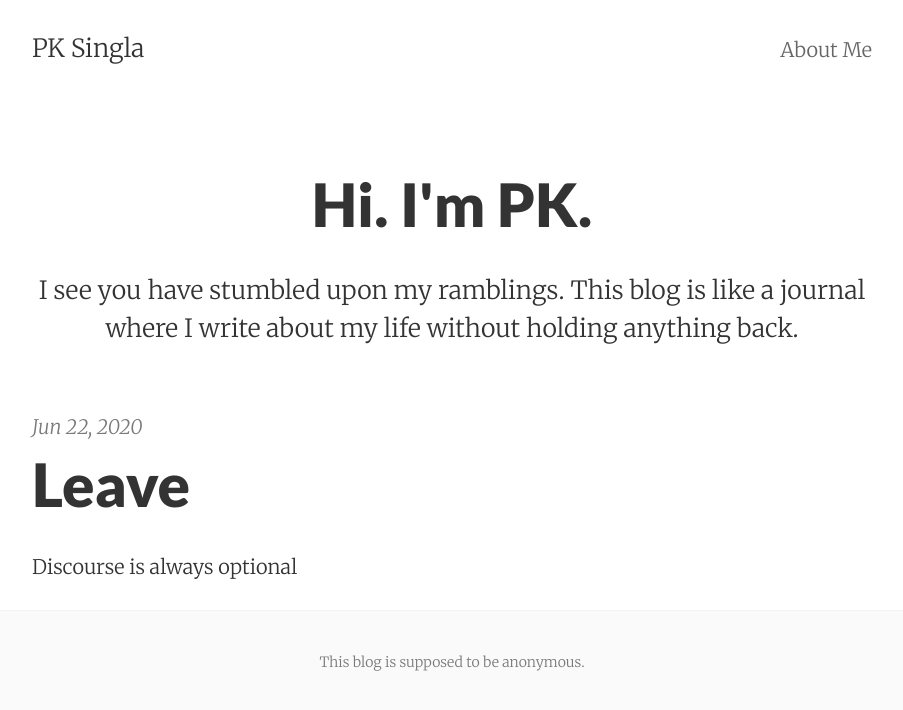
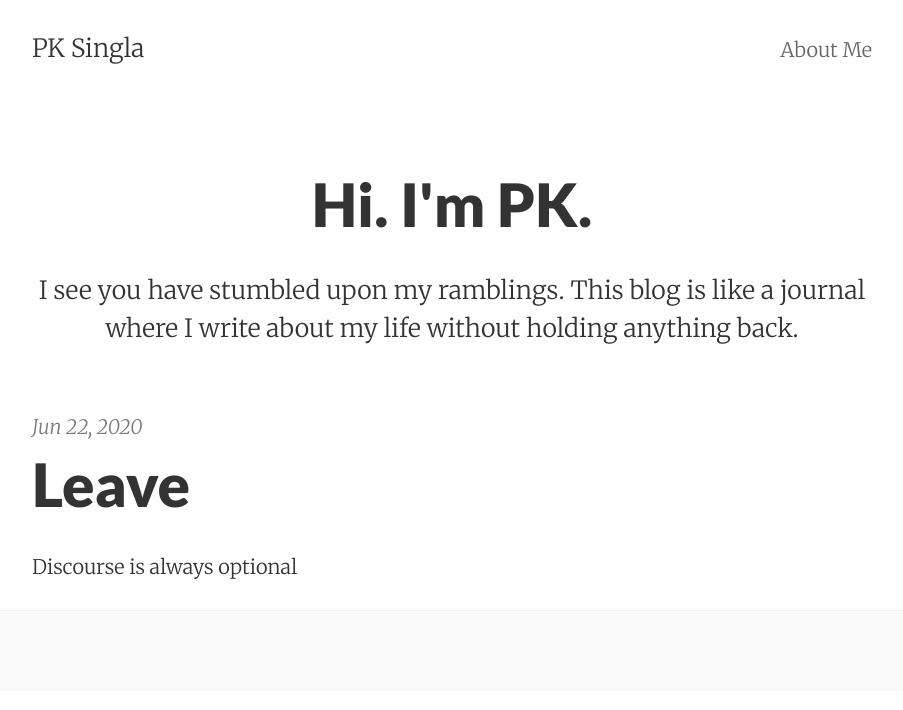
Before and after one commit to paravksingla/blog, a Jekyll site: the page built from index.html, in a window 1280 px wide. Shown: the top 710 px of the page, without its empty margins (188-1091 px from the left). Built offline with Jekyll 4.4.1, drawn with Linux system fonts in a browser that asks for light colours; the list of posts is cut into pages by our own code.

Commit message:
Update footer.html

```diff
--- a/_includes/footer.html
+++ b/_includes/footer.html
@@ -1,7 +1,6 @@
 <footer class="center">
   <div class="measure">
     <small>
-      This blog is supposed to be anonymous.
     </small>
   </div>
 </footer>
```
